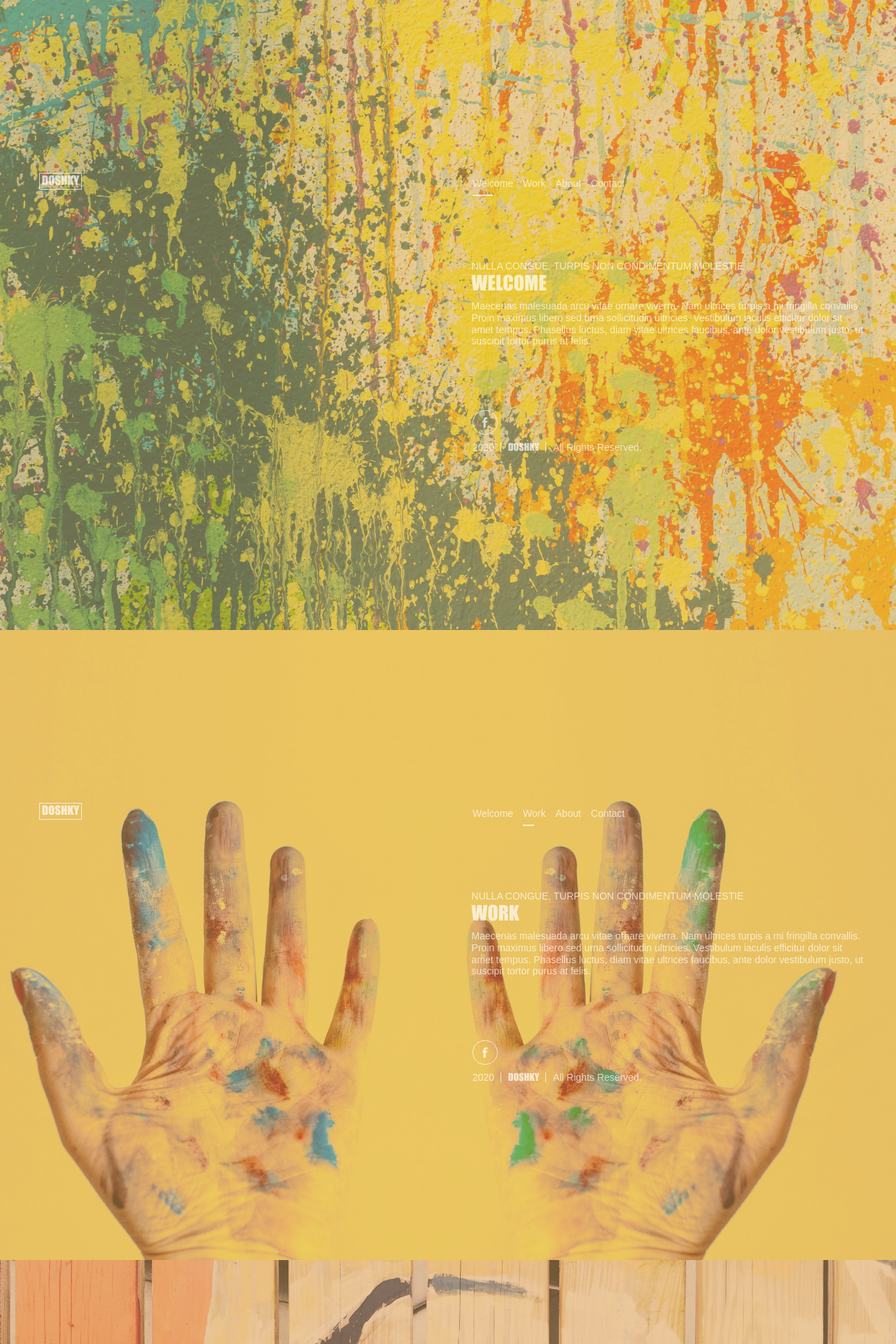
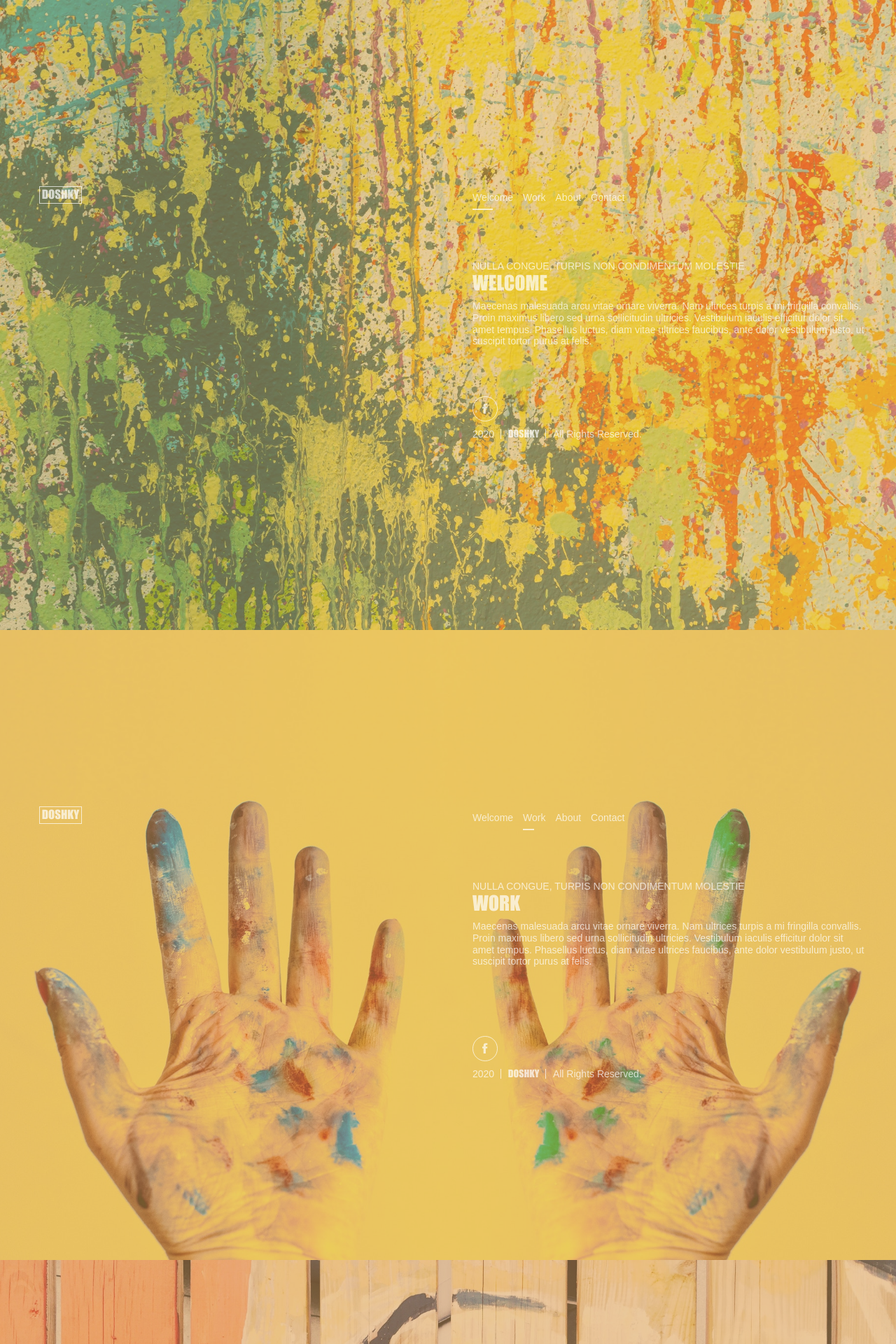
Before and after one commit to doshky/doshky.com, a Jekyll site: the page built from index.html, in a window 1280 px wide. Shown: the top 1920 px of the page at 70% size. Built offline with Jekyll 4.4.1, drawn with Linux system fonts in a browser that asks for light colours.

Commit message:
Section elements vertical distances tweaked

```diff
--- a/assets/css/media-queries.css
+++ b/assets/css/media-queries.css
@@ -63,11 +63,13 @@
 @media ( max-width: 840px ) {
 
 	.page {
-		--section-member-margin-top: 2rem;
+		/* --section-member-margin-top: 2rem;  */
+		--section-main-margin-y: 5rem;
 	}
 
 	.header .index-link {
 		position: relative; left: 0; margin-left: 0;
+		margin-bottom: var( --id-margin-bottom );
 
 	}
 
--- a/assets/css/section.css
+++ b/assets/css/section.css
@@ -40,9 +40,35 @@
 
 }  */
 
+.section {
+	padding-top: var( --section-padding-y ); padding-bottom: var( --section-padding-y );
+}
+
 .section > * {
-	margin-left: 50%; margin-top: var( --section-member-margin-top );
+	margin-left: 50%;
+	/* margin-top: var( --section-member-margin-top );  */
 	padding-left: var( --text-padding-x ); padding-right: var( --text-padding-x );
+
+}
+
+.section .cover-image {
+	margin-left: 0;
+}
+
+.section .cover-image {
+	padding: 0;
+}
+
+.section > :first-child {
+	margin-bottom: var( --section-main-margin-y );
+}
+
+.section > :last-child {
+	margin-top: var( --section-main-margin-y );
+}
+
+.section-body {
+	margin-top: var( --section-body-margin-top );
 
 }
 
@@ -51,13 +77,13 @@
 	margin-left: 0;
 } */
 
-.section > :first-child,
+/* .section > :first-child,
 .cover-image,
 .image-preview-list,
 .section-body {
 	margin-top: 0;
 
-}
+} */
 
 /* .page {
 	min-height: 100%;
@@ -111,7 +137,7 @@
 	/* box-sizing: border-box;  */
 	max-width: 40rem;
 	/* max-height: 20rem; overflow: auto;  */
-	padding: 2.4rem;
+	/* padding: 2.4rem;  */
 	/* margin-bottom: 3.5rem;  */
 	/* margin-left: 50%;   */
 	/* padding-left: 1.8rem; padding-right: 4rem;    */
--- a/assets/css/settings.css
+++ b/assets/css/settings.css
@@ -5,6 +5,7 @@
 	 */
 	--header-margin-top: 5rem;
 	--id-height: 2.5rem;
+	--id-margin-bottom: 0.5rem;
 	--nav-button-padding-x: 0.5rem;
 
 	--heading-margin-bottom: 0.4em;
@@ -53,7 +54,11 @@
 }
 
 .page {
-	--section-member-margin-top: 4rem;
+	/* --section-member-margin-top: 4rem;  */
+	--section-main-margin-y: 5rem;
+	--section-padding-y-to-main-margin-y-ratio: 2;
+	--section-padding-y: calc( var( --section-main-margin-y ) * var( --section-padding-y-to-main-margin-y-ratio ) );
+	--section-body-margin-top: 2rem;
 	--footer-margin-bottom: 0.8rem;
 	--button-height: var( --id-height );
 
```
